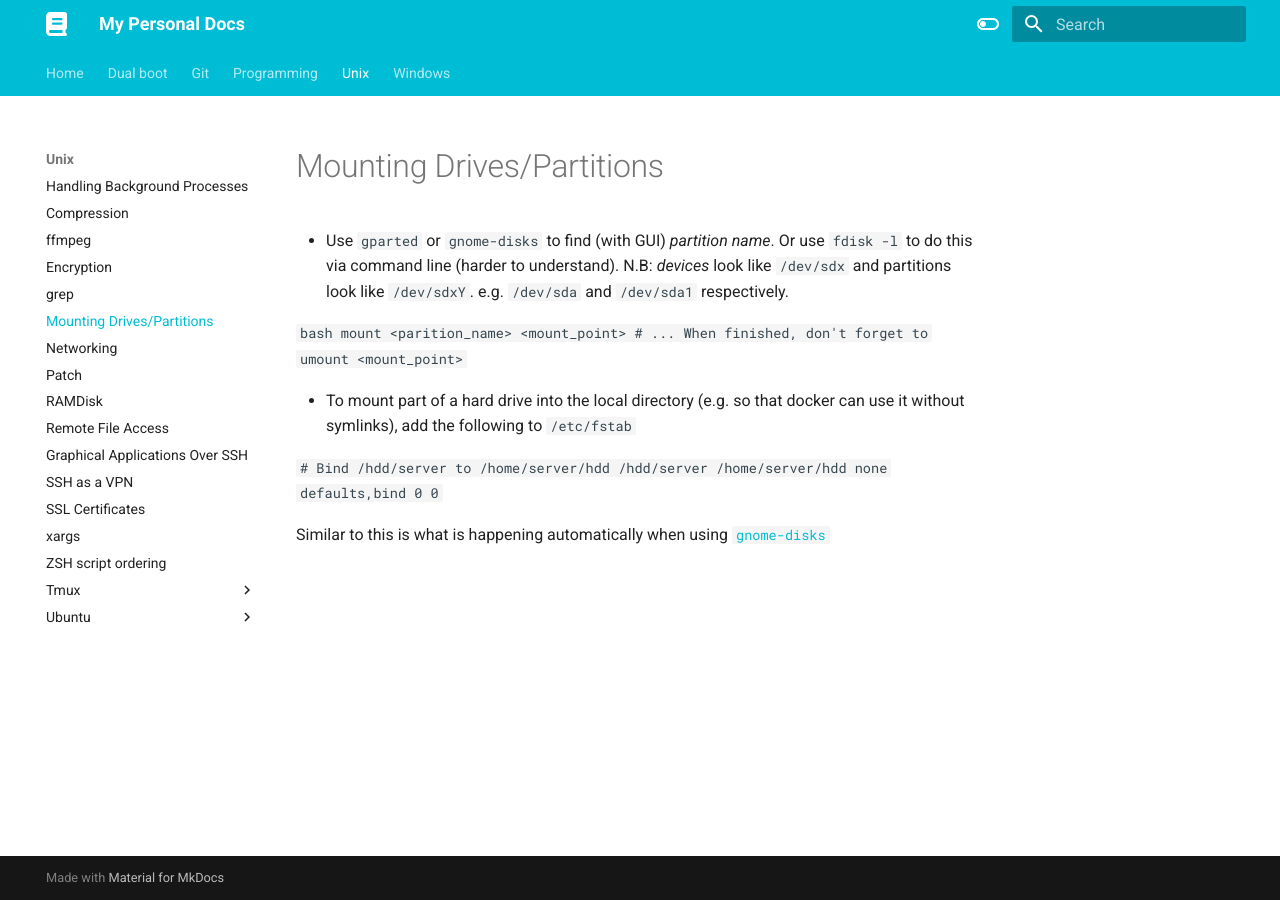
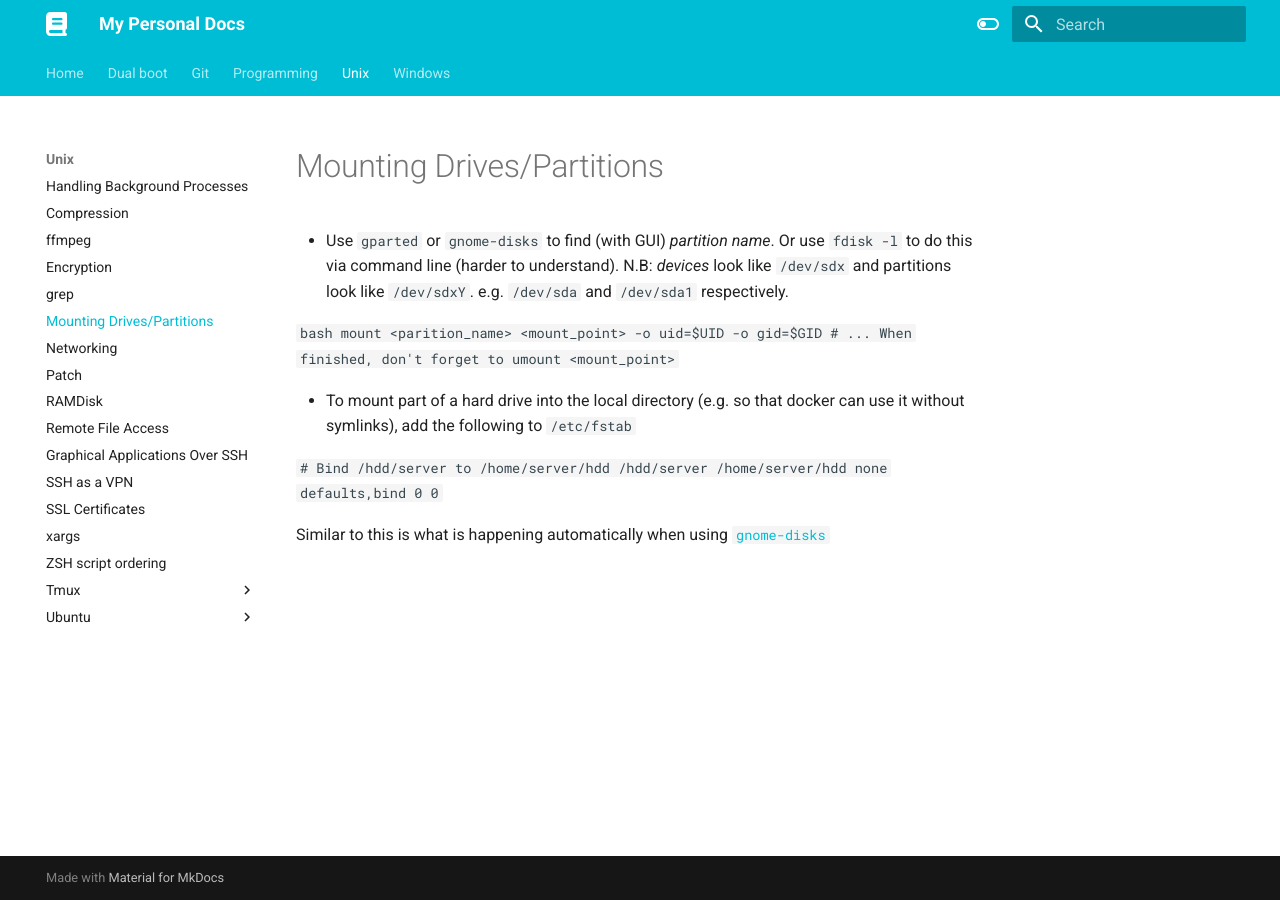
Before and after one commit to jwblangley/docs, an MkDocs documentation site: the page built from docs/unix/mounting-drive-partitions.md, in a window 1280 px wide. Built offline with MkDocs 1.6.1 and Material for MkDocs 9.7.7, drawn with Linux system fonts in a browser that asks for light colours.

Commit message:
Update mounting-drive-partitions.md

````diff
--- a/docs/unix/mounting-drive-partitions.md
+++ b/docs/unix/mounting-drive-partitions.md
@@ -3,7 +3,7 @@
 * Use `gparted` or `gnome-disks` to find (with GUI) *partition name*. Or use `fdisk -l` to do this via command line (harder to understand). N.B: *devices* look like `/dev/sdx` and partitions look like `/dev/sdxY`. e.g. `/dev/sda` and `/dev/sda1` respectively.
 
   ```bash
-  mount <parition_name> <mount_point>
+  mount <parition_name> <mount_point> -o uid=$UID -o gid=$GID
   # ... When finished, don't forget to
   umount <mount_point>
   ```
````
